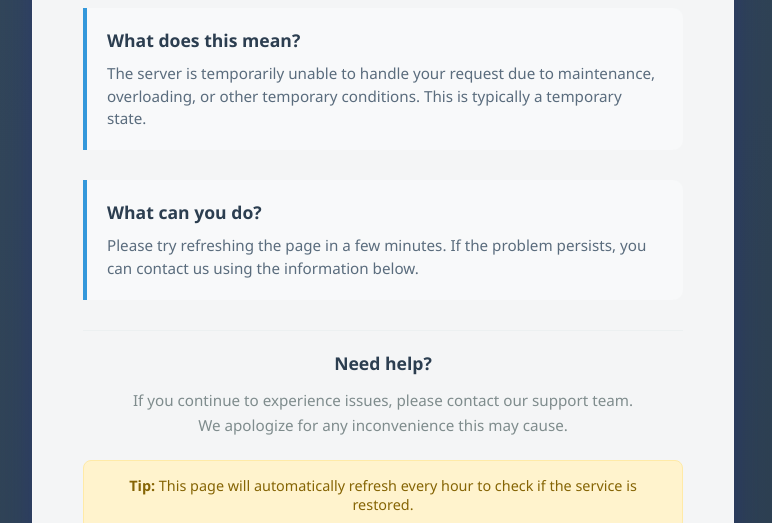
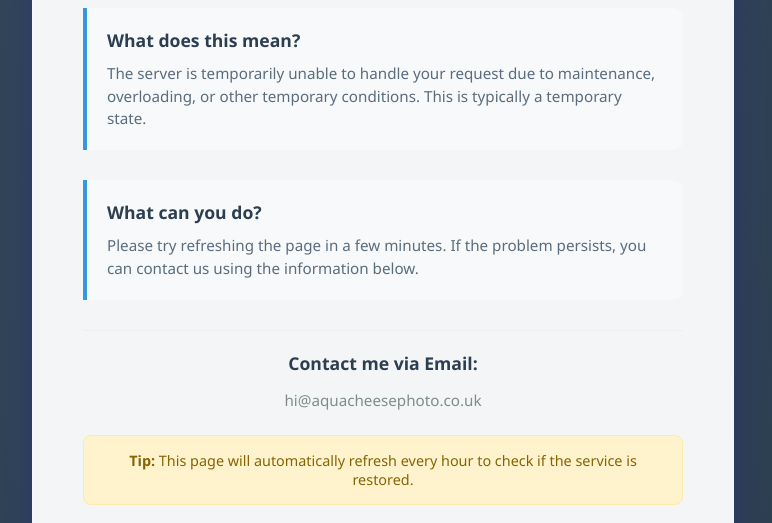
Before and after one commit to AquaCheese/aquacheese-photo, a plain HTML site: page index.html in a window 1280 px wide. Shown: the part 414-937 px from the top of the page, without its empty margins (257-1029 px from the left). Drawn offline with Linux system fonts and the light colour scheme.

Commit message:
Revise contact section in index.html
Updated contact information and removed support message.

```diff
--- a/index.html
+++ b/index.html
@@ -151,9 +151,8 @@
         </div>
 
         <div class="contact-info">
-            <h4>Need help?</h4>
-            <p>If you continue to experience issues, please contact our support team.</p>
-            <p>We apologize for any inconvenience this may cause.</p>
+            <h4>Contact me via Email:</h4>
+            <p>hi@aquacheesephoto.co.uk</p>
         </div>
 
         <div class="retry-hint">
```
